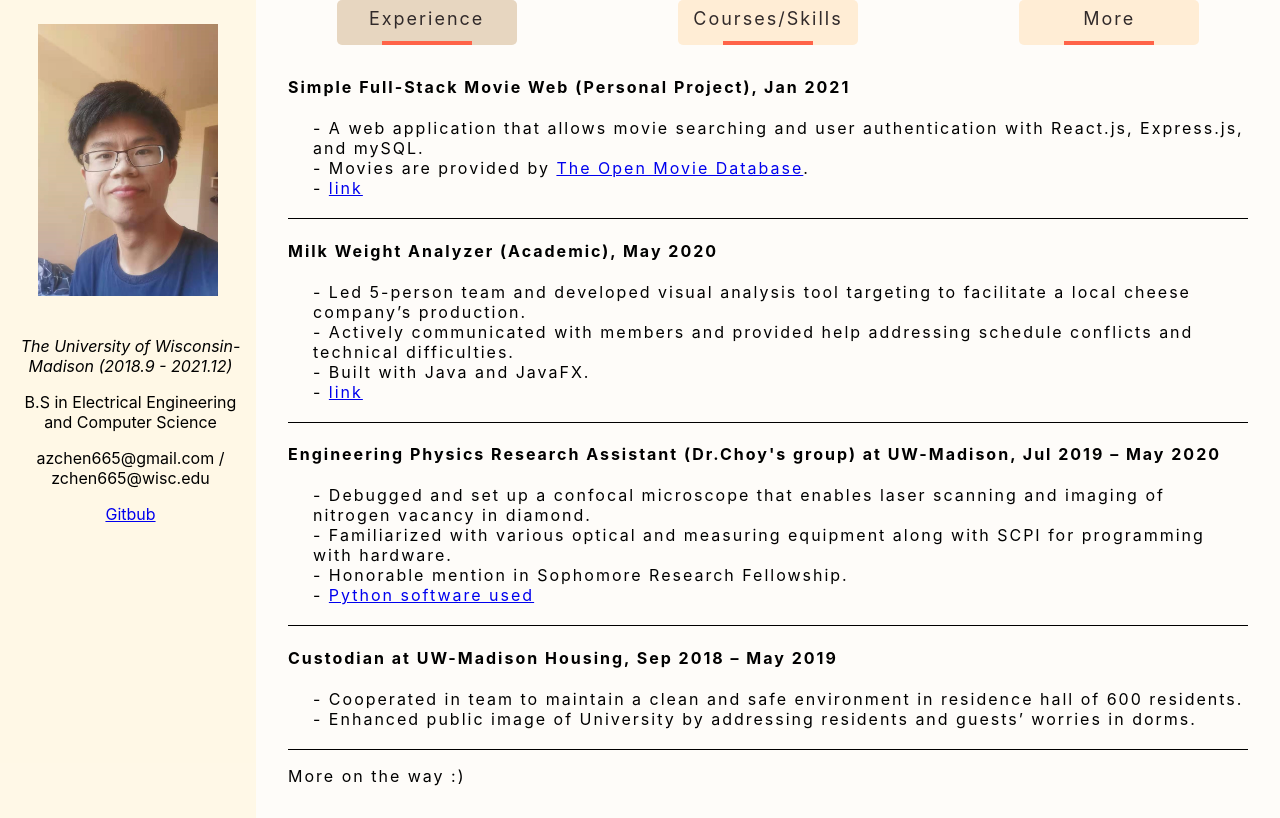
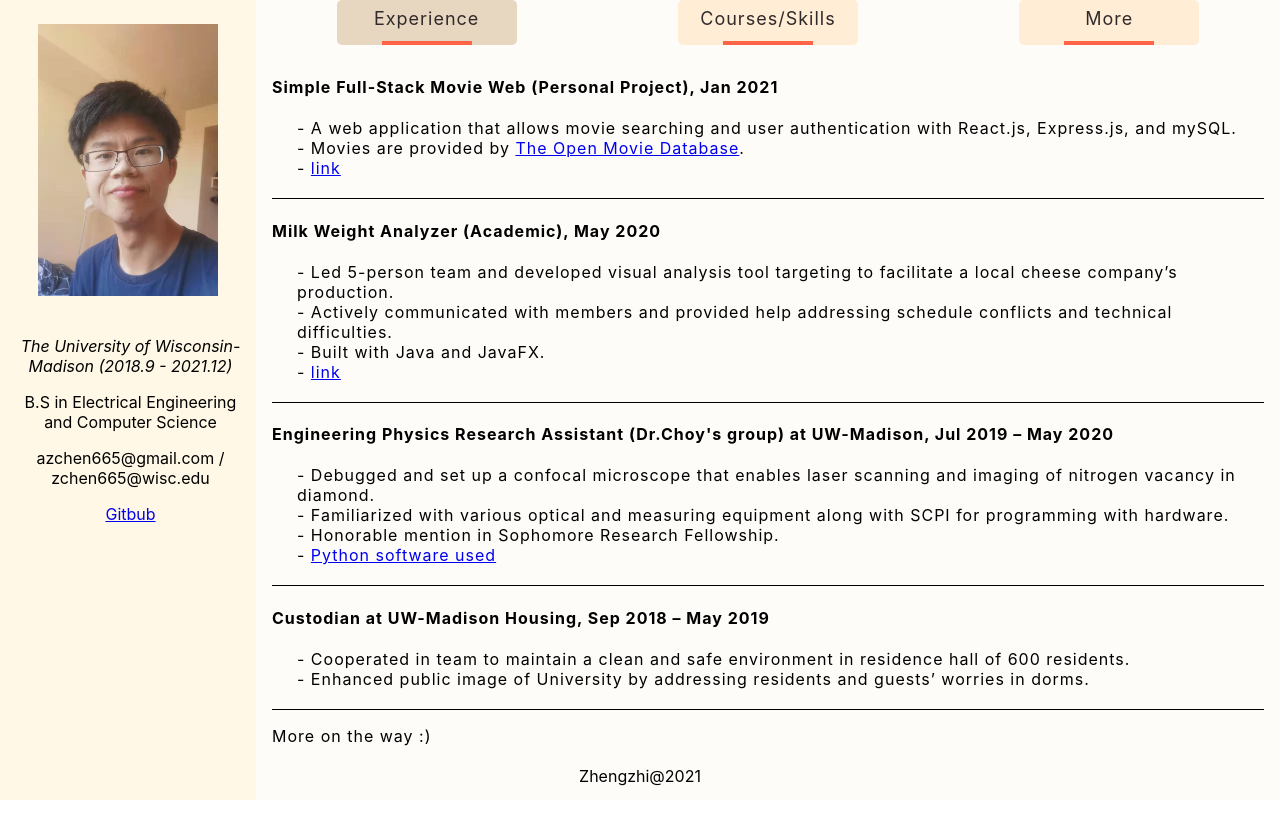
Before and after one commit to zchen665/resume, a React (Create React App) app: page / in a window 1280 px wide. Built offline with nearby package versions, Linux system fonts and the light colour scheme.

Commit message:
fixed footer

```diff
--- a/public/index.html
+++ b/public/index.html
@@ -14,6 +14,7 @@
 <body>
   <noscript>You need to enable JavaScript to run this app.</noscript>
   <div id="root"></div>
+  <footer>Zhengzhi@2021</footer>
 </body>
 
 </html>
--- a/src/components/App.js
+++ b/src/components/App.js
@@ -70,7 +70,7 @@ function App() {
           <div className="content__detail">
             <h5>(left being what I'm more confident at)</h5>
             <h5>Programming:</h5>React.js, javascript, HTML/CSS, Python, Verilog, Java, C, SQL
-            <h5>Language:</h5> Chinese (native), English (fluent), Japanese (intermediate
+            <h5>Language:</h5> Chinese (native), English (fluent), Japanese (intermediate <span> </span>
              <a href="https://www.jlpt.jp/e/about/levelsummary.html">JLPT N2</a>).
           </div>
 
@@ -95,8 +95,6 @@ function App() {
           </div>
         </article>
       </div>
-
-      <footer>Zhengzhi@2021</footer>
     </div >
   );
 }
--- a/src/css/App.scss
+++ b/src/css/App.scss
@@ -12,7 +12,7 @@ $tab-height: 2.5em;
 
 .main {
   font: $font-stack;
-  letter-spacing: 2px;
+  letter-spacing: 1px;
   min-width: 100vw;
   min-height: 100vh;
 
@@ -126,7 +126,7 @@ $tab-height: 2.5em;
 }
 
 .content {
-  margin: 2em 2em;
+  margin: 2em 1em;
 
   &__detail {
     padding-left: 25px;
@@ -150,14 +150,14 @@ $tab-height: 2.5em;
   height: 15 rem;
 
   &__item {
-    // border: $border1;
     display: flex;
+    // flex-basis: 40%;
     flex-direction: column;
     justify-content: center;
     border-radius: 15px;
     background-color: #fdf3e5;
     margin: 1em auto;
-    padding: 1em 1em;
+    padding: 1em 2em;
   }
 
   &__img {
@@ -167,7 +167,7 @@ $tab-height: 2.5em;
   &__desc {
     margin-top: 0.5em;
     letter-spacing: 0;
-    width: 26em;
+    width: 25em;
   }
 }
 
@@ -189,10 +189,10 @@ $tab-height: 2.5em;
   }
 }
 
-footer{
+footer {
   position: absolute;
   margin-top: -1.5em;
-  margin-left: 50%;
+  margin-left: 50vw;
   transform: translate(-50%, -50%);
 }
 
```
Also changed, not shown: 1 other file (tests, documents, lock files or other folders).
